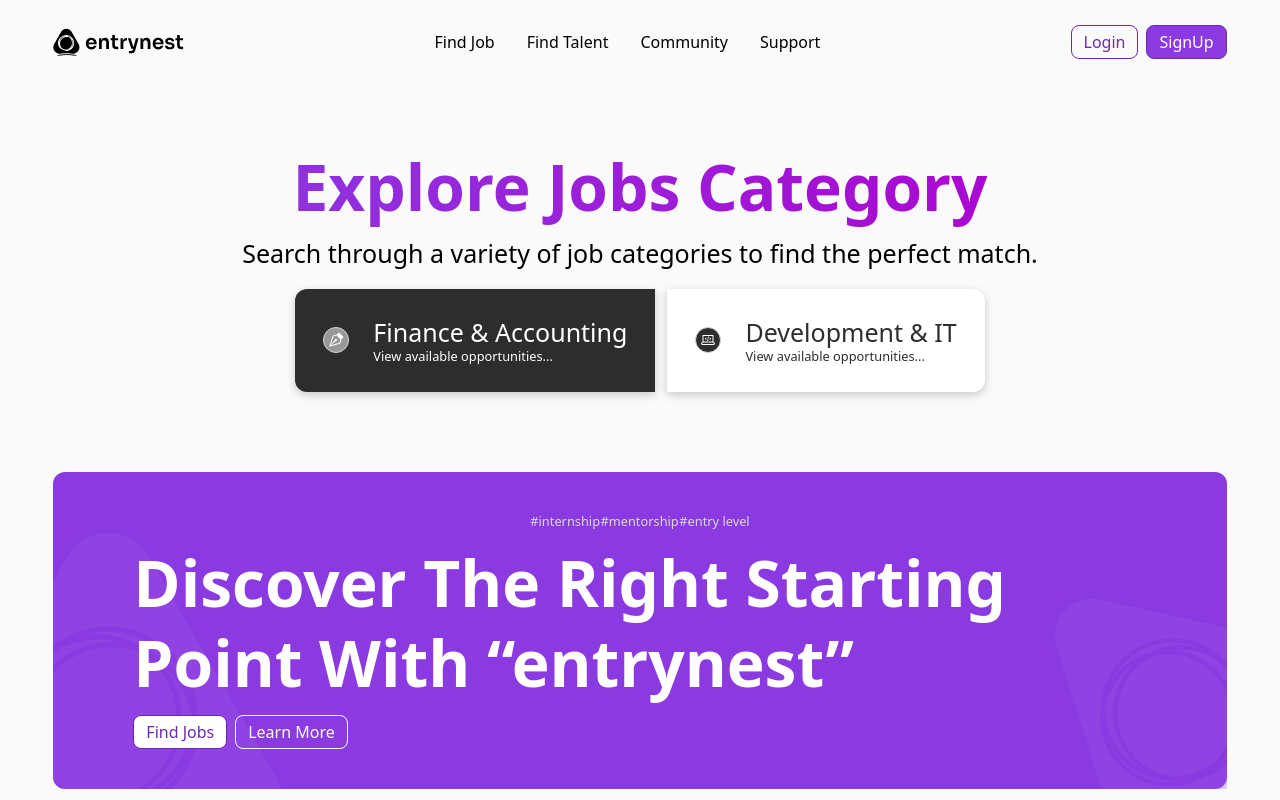
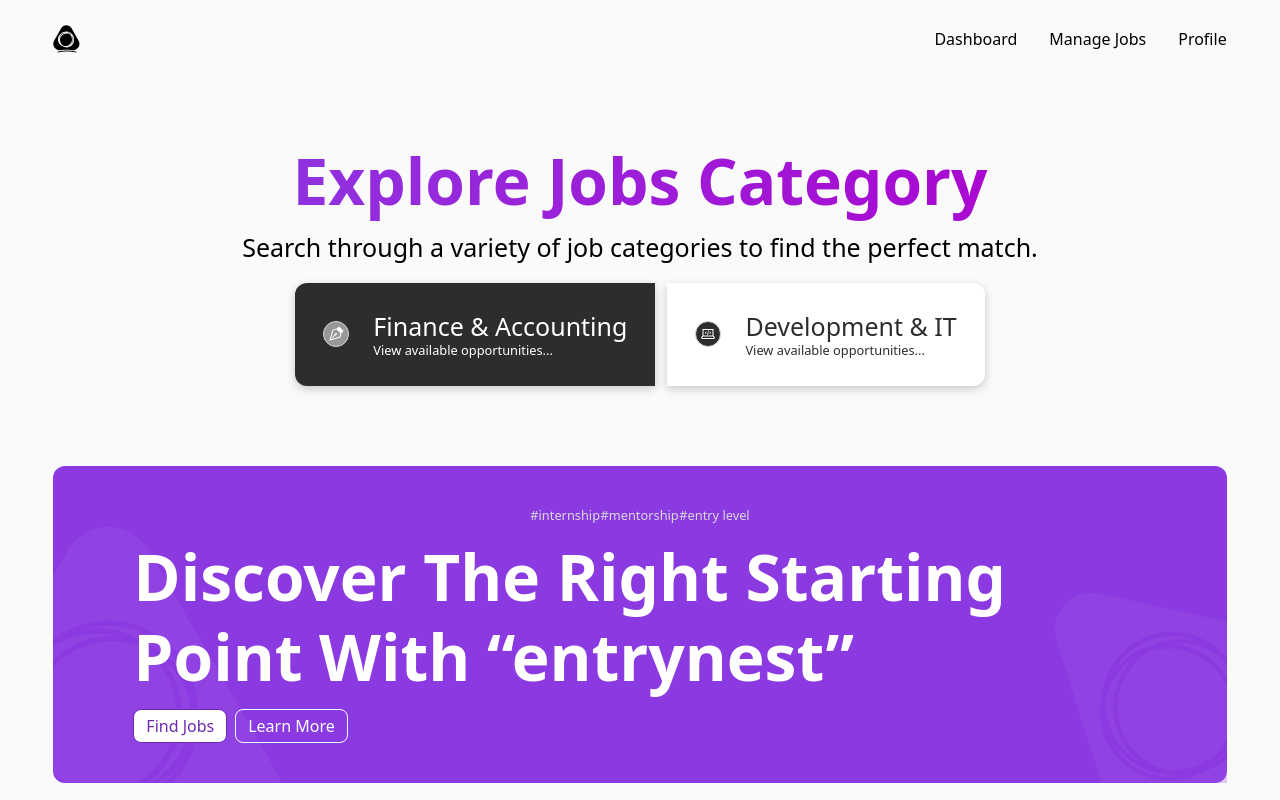
Before and after one commit to nyator/entrynest, a React (Vite) app in the folder client/: page / in a window 1280 px wide. Shown: the top 800 px of the page. Built offline with nearby package versions, Linux system fonts and the light colour scheme.

Commit message:
trying to add the separate navbars for each user type

```diff
--- a/client/src/Layout.jsx
+++ b/client/src/Layout.jsx
@@ -1,5 +1,6 @@
 import Footer from "./components/footer";
 import Navbar from "./components/navbar";
+import EmNavbar from "./components/EmNavbar";
 
 import { Outlet, useLocation } from "react-router-dom";
 
@@ -9,7 +10,7 @@ const Layout = () => {
   return (
     <>
       <main className="w-11/12 mx-auto my-[25px]">
-        {location.pathname !== "/verify-email" && <Navbar />}
+        {location.pathname !== "/verify-email" && <EmNavbar />}
         <Outlet />
         {location.pathname !== "/login" &&
           location.pathname !== "/signup" &&
--- /dev/null
+++ b/client/src/components/EmNavbar.jsx
@@ -0,0 +1,68 @@
+import React from "react";
+import { Link, NavLink } from "react-router-dom";
+import { useAuthStore } from "../store/authStore";
+
+const navLinks = [
+  { title: "Dashboard", href: "/dashboard", id: 1 },
+  { title: "Manage Jobs", href: "/manage-jobs", id: 2 },
+  { title: "Profile", href: "/profile", id: 3 },
+  //   { title: "Support", href: "/support", id: 4 },
+];
+
+const EmNavbar = () => {
+  const { isAuthenticated } = useAuthStore.getState();
+
+  // if (!isAuthenticated) {
+  //   return null; // Do not render the navbar if not authenticated
+  // }
+
+  return (
+    <>
+      <div className="md:flex hidden items-center justify-between">
+        <Link to="/">
+          <img src="/logo.svg" alt="logo" />
+        </Link>
+
+        <div className="flex flex-row gap-8">
+          {navLinks.map((item) => (
+            <div key={item.id} className="hover:font-medium">
+              <NavLink
+                to={item.href}
+                className={({ isActive }) =>
+                  isActive ? "font-medium" : "text-black"
+                }
+              >
+                {item.title}
+              </NavLink>
+            </div>
+          ))}
+        </div>
+      </div>
+
+      {/* MOBILE */}
+      <div className="md:hidden flex items-center justify-between">
+        <Link to="/">
+          <img src="/logo.svg" alt="logo" />
+        </Link>
+        <button>
+          <svg
+            xmlns="http://www.w3.org/2000/svg"
+            className="h-6 w-6"
+            fill="none"
+            viewBox="0 0 24 24"
+            stroke="currentColor"
+          >
+            <path
+              strokeLinecap="round"
+              strokeLinejoin="round"
+              strokeWidth={2}
+              d="M4 6h16M4 12h16m-7 6h7"
+            />
+          </svg>
+        </button>
+      </div>
+    </>
+  );
+};
+
+export default EmNavbar;
--- /dev/null
+++ b/client/src/components/JsNavbar.jsx
@@ -0,0 +1,68 @@
+import React from "react";
+import { Link, NavLink } from "react-router-dom";
+import { useAuthStore } from "../store/authStore";
+
+const navLinks = [
+  { title: "Jobs & Mentors", href: "/jobs", id: 1 },
+  { title: "View Employers", href: "/view-employers", id: 2 },
+//   { title: "Profile", href: "/profile", id: 3 },
+  //   { title: "Support", href: "/support", id: 4 },
+];
+
+const JsNavbar = () => {
+  const { isAuthenticated } = useAuthStore.getState();
+
+  // if (!isAuthenticated) {
+  //   return null; // Do not render the navbar if not authenticated
+  // }
+
+  return (
+    <>
+      <div className="md:flex hidden items-center justify-between">
+        <Link to="/">
+          <img src="/logo.svg" alt="logo" />
+        </Link>
+
+        <div className="flex flex-row gap-8">
+          {navLinks.map((item) => (
+            <div key={item.id} className="hover:font-medium">
+              <NavLink
+                to={item.href}
+                className={({ isActive }) =>
+                  isActive ? "font-medium" : "text-black"
+                }
+              >
+                {item.title}
+              </NavLink>
+            </div>
+          ))}
+        </div>
+      </div>
+
+      {/* MOBILE */}
+      <div className="md:hidden flex items-center justify-between">
+        <Link to="/">
+          <img src="/logo.svg" alt="logo" />
+        </Link>
+        <button>
+          <svg
+            xmlns="http://www.w3.org/2000/svg"
+            className="h-6 w-6"
+            fill="none"
+            viewBox="0 0 24 24"
+            stroke="currentColor"
+          >
+            <path
+              strokeLinecap="round"
+              strokeLinejoin="round"
+              strokeWidth={2}
+              d="M4 6h16M4 12h16m-7 6h7"
+            />
+          </svg>
+        </button>
+      </div>
+    </>
+  );
+};
+
+export default JsNavbar;
--- a/client/src/pages/JobPage.jsx
+++ b/client/src/pages/JobPage.jsx
@@ -1,32 +1,40 @@
-import React from 'react'
-import { useAuthStore } from '../store/authStore'
+import React from "react";
+import { useAuthStore } from "../store/authStore";
 
 function JobPage() {
-  const { user } = useAuthStore()
+  const { user } = useAuthStore();
 
   return (
     <div className="p-4">
       <h1 className="text-2xl font-bold mb-4">Job Opportunities</h1>
       <div className="space-y-4">
-        {user?.role === 'jobseeker' ? (
-          <>
         <div className="bg-white p-4 rounded-lg shadow">
           <h2 className="text-xl font-semibold">Frontend Developer</h2>
-              <p className="text-gray-600 mt-2">Join our team as a frontend developer...</p>
+          <p className="text-gray-600 mt-2">
+            Join our team as a frontend developer...
+          </p>
         </div>
         <div className="bg-white p-4 rounded-lg shadow">
           <h2 className="text-xl font-semibold">UI/UX Designer</h2>
-              <p className="text-gray-600 mt-2">We're looking for a creative UI/UX designer...</p>
+          <p className="text-gray-600 mt-2">
+            We're looking for a creative UI/UX designer...
+          </p>
         </div>
-          </>
-        ) : (
-          <div className="text-center py-8">
-            <p className="text-red-500">You must be a jobseeker to view job opportunities.</p>
+        <div className="bg-white p-4 rounded-lg shadow">
+          <h2 className="text-xl font-semibold">Backend Developer</h2>
+          <p className="text-gray-600 mt-2">
+            We're looking for a backend developer to join our team...
+          </p>
         </div>
-        )}
+        <div className="bg-white p-4 rounded-lg shadow">
+          <h2 className="text-xl font-semibold">Full Stack Developer</h2>
+          <p className="text-gray-600 mt-2">
+            We're looking for a full stack developer to join our team...
+          </p>
         </div>
       </div>
-  )
+    </div>
+  );
 }
 
-export default JobPage
+export default JobPage;
```
Lines whose indentation alone changed are shown as unchanged.
